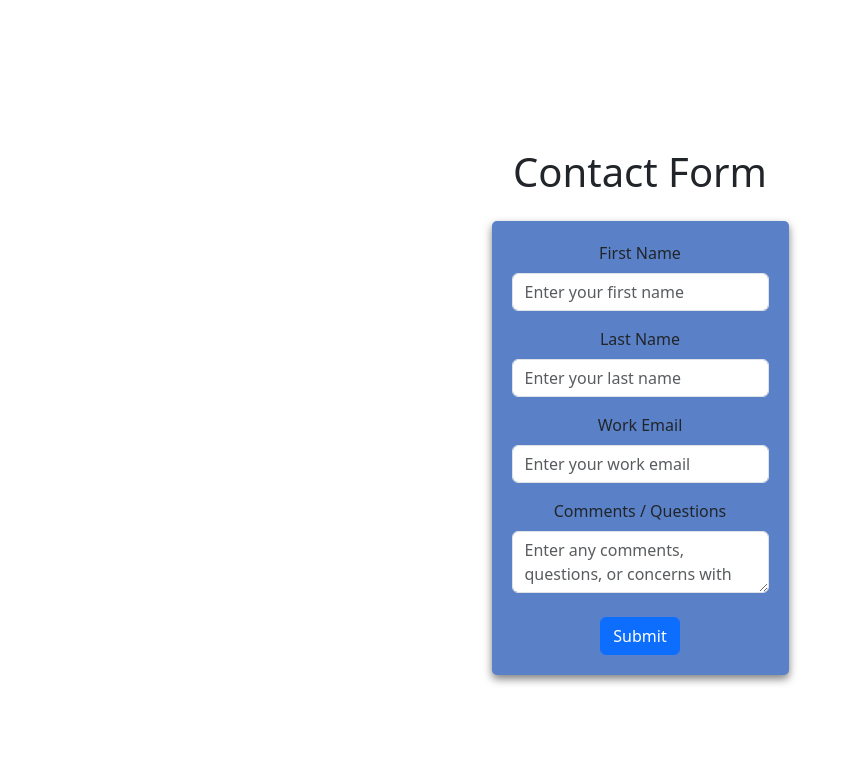
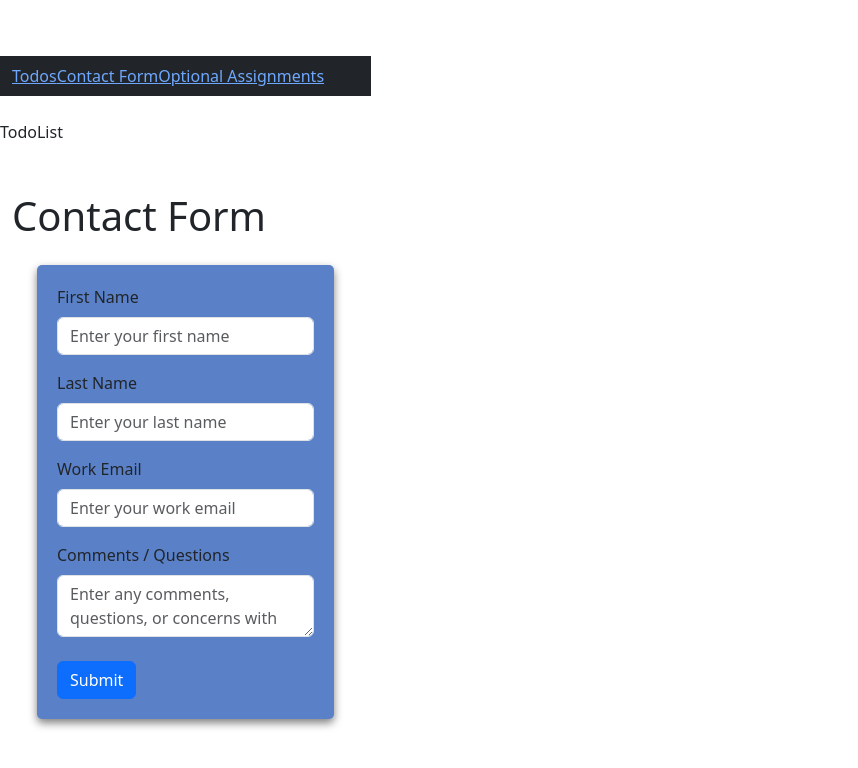
Before and after one commit to JakeBissen/Project-3, a React (Vite) app: page /Opt-todos in a window 1280 px wide. Shown: the top 768 px of the page, without its empty margins (0-858 px from the left). Built offline with nearby package versions, Linux system fonts and the light colour scheme.

Commit message:
basic navbar made, working on making it work

```diff
--- a/src/App.tsx
+++ b/src/App.tsx
@@ -1,6 +1,9 @@
-import { useState } from 'react'
+import { useState, useHook } from 'react'
 import Contact from './Components/contact';
-import './App.css'
+import TodoList from './Components/TodoList';
+import { BrowserRouter, Link, Route, Routes } from 'react-router-dom';
+import NavbarMenu from './Components/NAvbar';
+
 
 
 function App() {
@@ -8,6 +11,14 @@ function App() {
 
   return (
     <>
+  <div>
+    <BrowserRouter>
+    <NavbarMenu/>
+    </BrowserRouter>
+
+  </div>
+
+
       <div className='Contact-form'>
         <Contact />
       </div>
@@ -16,3 +27,7 @@ function App() {
 }
 
 export default App
+
+
+
+// add teachers to repository
--- /dev/null
+++ b/src/Components/NAvbar.tsx
@@ -0,0 +1,37 @@
+import Container from 'react-bootstrap/Container';
+import Nav from 'react-bootstrap/Nav';
+import Navbar from 'react-bootstrap/Navbar';
+import Contact from './contact';
+import TodoList from './TodoList';
+import { Link, Route, Routes } from 'react-router-dom';
+
+
+
+function NavbarMenu() {
+    return (
+        <>
+        <Navbar bg="dark" data-bs-theme="dark">
+        <Container>
+          <Nav className="me-auto">
+            <Link  to="/todos">Todos</Link>
+            <Link to="/contact">Contact Form</Link>
+            <Link to="/Opt-todos">Optional Assignments</Link>
+          </Nav>
+        </Container>
+      </Navbar>
+      <br />
+
+
+
+      <Routes>
+        <Route path="/todos" element={<TodoList />} />
+        <Route path="/contact" element={<Contact />} />
+        <Route path="/Opt-todos" element={<TodoList />} />
+      </Routes>
+
+    </>
+    )
+}
+
+
+export default NavbarMenu;
--- a/src/Components/TodoList.tsx
+++ b/src/Components/TodoList.tsx
@@ -0,0 +1,17 @@
+
+import React from "react";
+
+
+function TodoList() {
+
+
+  return(
+  <div>TodoList</div>
+
+  ) ;
+
+
+}
+
+
+export default TodoList;
```
